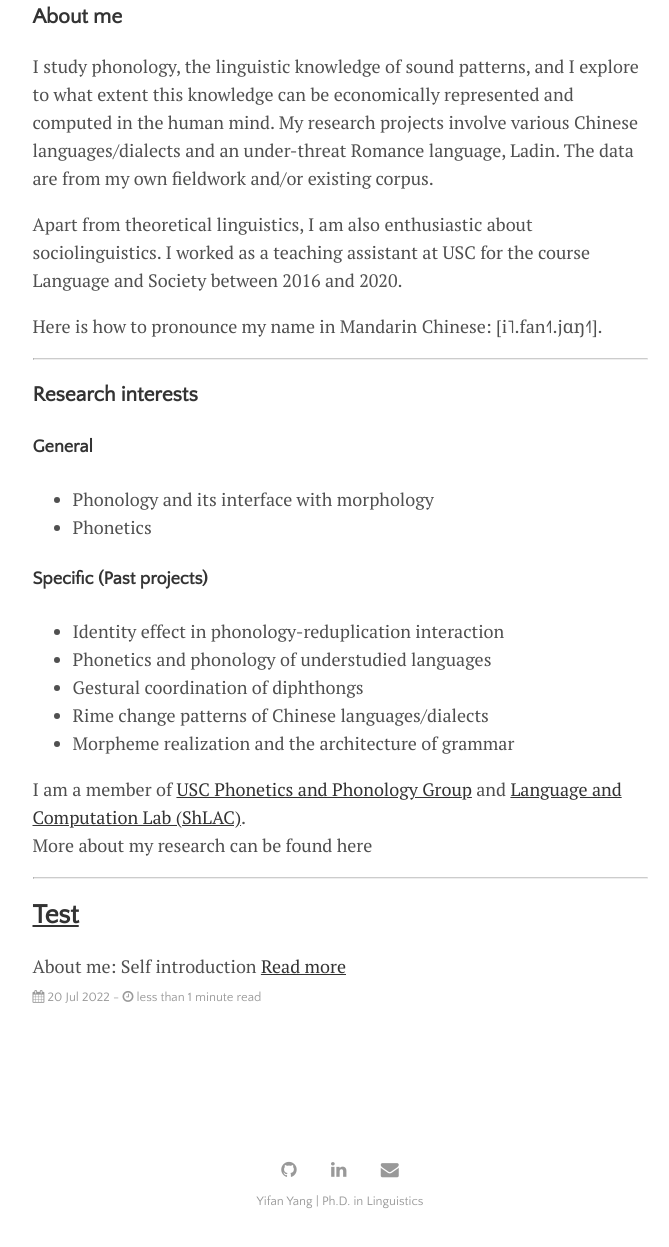
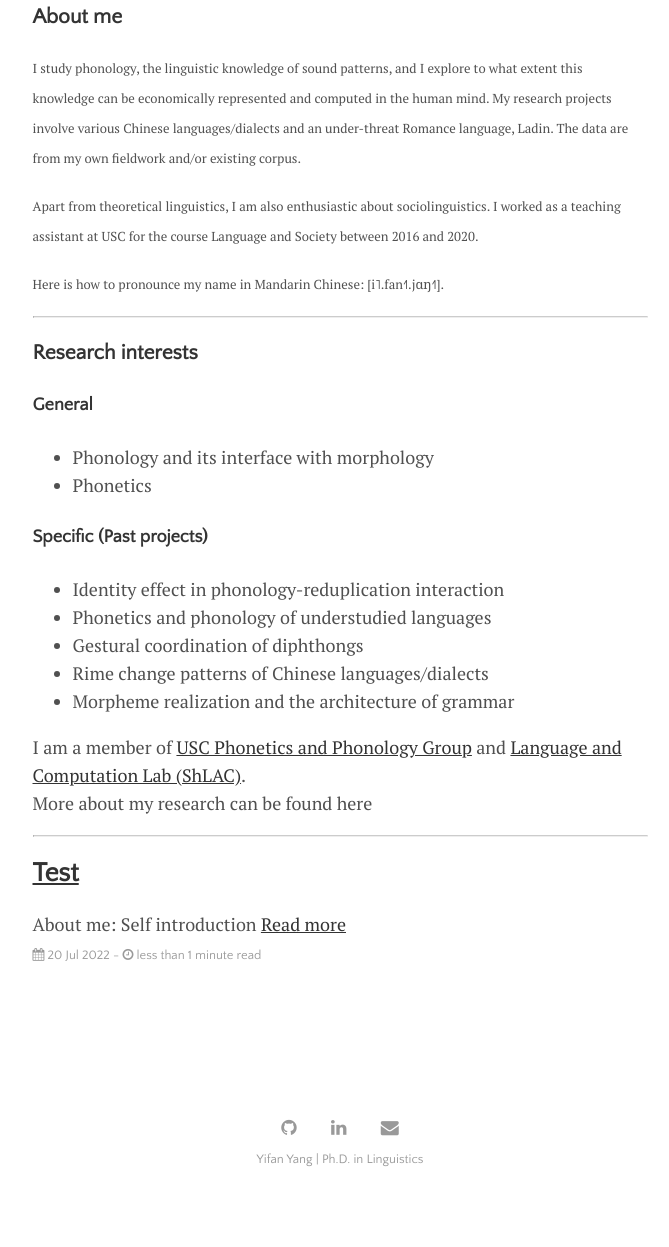
Before and after one commit to yifanyang08/yifanyang08.github.io, a Jekyll site: the page built from index.html, in a window 1280 px wide. Shown: the part 495-1742 px from the top of the page, without its empty margins (300-969 px from the left). Built offline with Jekyll 4.4.1, drawn with Linux system fonts in a browser that asks for light colours; the list of posts is cut into pages by our own code; after the commit the page ends 1700 px from its top, so only the background shows below that.

Commit message:
Update home.html

```diff
--- a/_layouts/home.html
+++ b/_layouts/home.html
@@ -10,18 +10,18 @@ layout: default
 
 <h3>About me</h3>
 
-  <p>I study phonology, the linguistic knowledge of sound patterns,
+  <p><font size="-1">I study phonology, the linguistic knowledge of sound patterns,
   and I explore to what extent this knowledge can be economically represented and computed in the human mind.
   My research projects involve various Chinese languages/dialects
   and an under-threat Romance language, Ladin.
-  The data are from my own fieldwork and/or existing corpus.</p>
+  The data are from my own fieldwork and/or existing corpus.</font></p>
 
-  <p>Apart from theoretical linguistics, I am also enthusiastic about sociolinguistics.
+  <p><font size="-1">Apart from theoretical linguistics, I am also enthusiastic about sociolinguistics.
   I worked as a teaching assistant at USC for the course Language and Society between 2016 and 2020.
-  </p>
+  </font></p>
 
-  <p>Here is how to pronounce my name in Mandarin Chinese: [i˥.fan˧˥.jɑŋ˧˥].
-  </p>
+  <p><font size="-1">Here is how to pronounce my name in Mandarin Chinese: [i˥.fan˧˥.jɑŋ˧˥].
+  </font></p>
 
 <hr>
 
```
